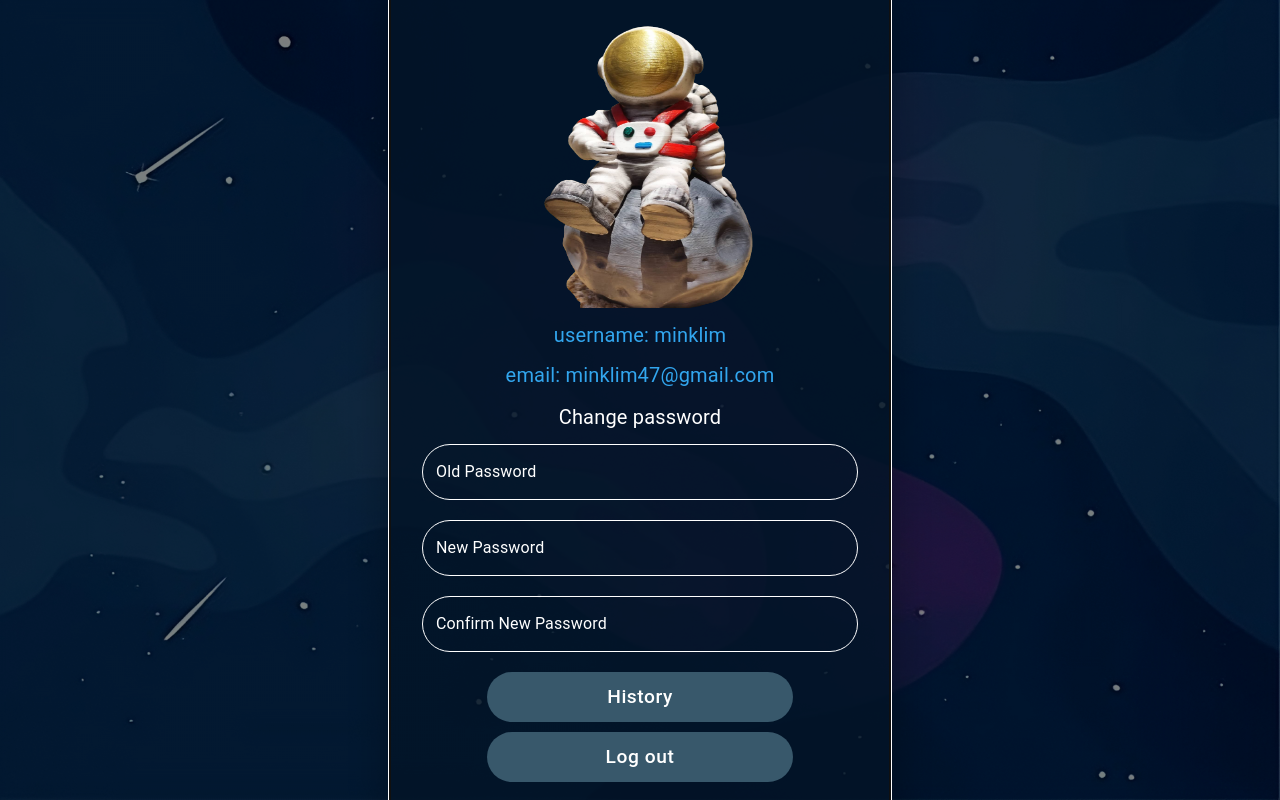
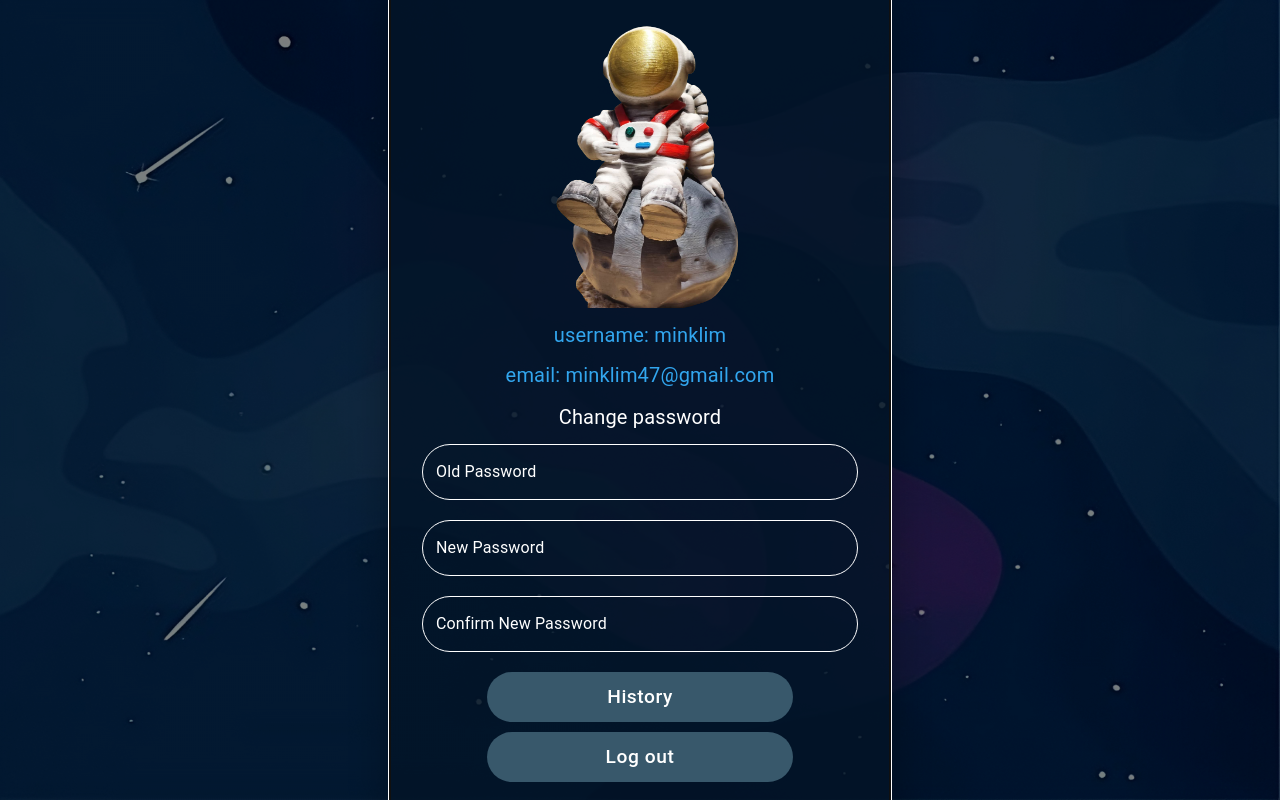
Before and after one commit to minklim47/csc105-hackathon-group-5, a React (Vite) app in the folder client/: page /profile in a window 1280 px wide. Built offline with nearby package versions, Linux system fonts and the light colour scheme.

Commit message:
update img

```diff
--- a/client/src/components/Profile.jsx
+++ b/client/src/components/Profile.jsx
@@ -15,9 +15,9 @@ function Profile() {
                 <img
                     src={"../src/assets/astronaut.png"}
                     alt="dummy"
-                    width="300vw"
-                    height="300vw"
-                    sx={image}
+                    // width="300vw"
+                    // height="300vw"
+                    style={image}
                 />
                 <Typography sx={text1}>username: minklim</Typography>
                 <Typography sx={text2}>email: minklim47@gmail.com</Typography>
@@ -154,6 +154,10 @@ const modalStyle = {
     flexDirection: "column",
 };
 const image = {
+    maxWidth: "300px",
+    maxHeight: "300px",
+    height: "60%",
+    width: "60%",
 
 };
 const buttonStyle = {
```
